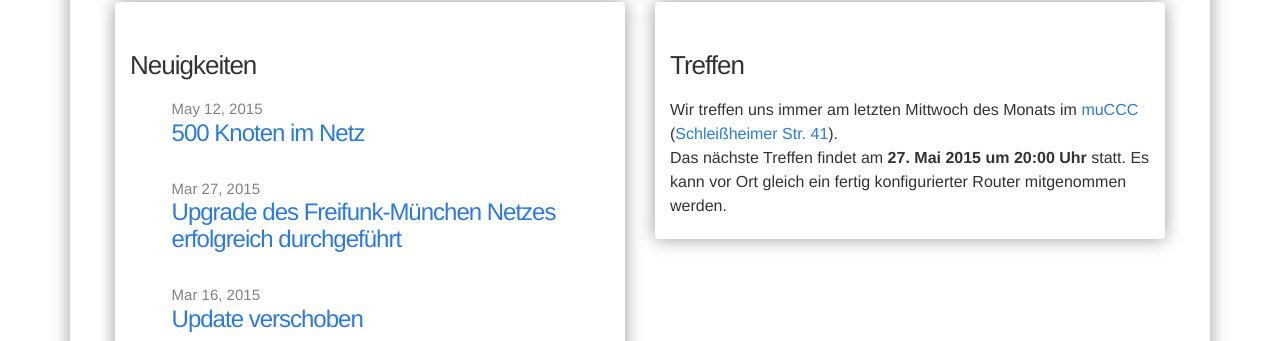
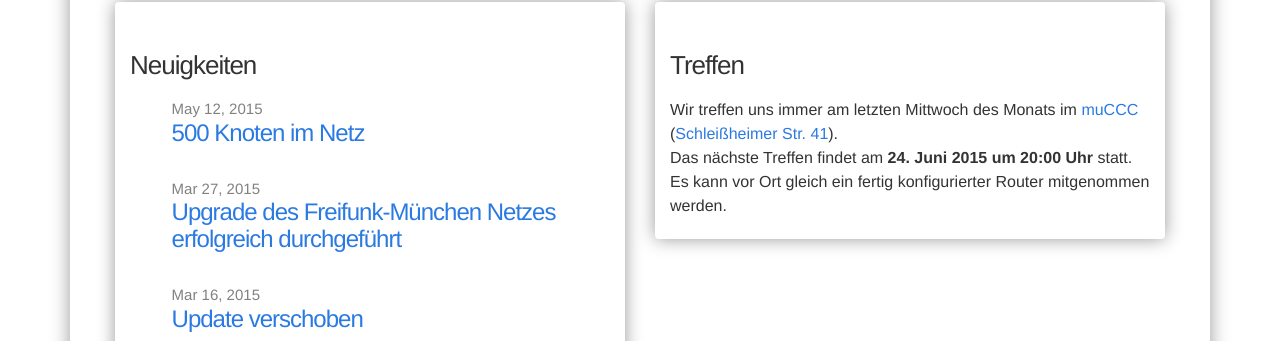
Before and after one commit to freifunkMUC/freifunkmuc.github.io, a Jekyll site: the page built from index.md, in a window 1280 px wide. Shown: the part 335-676 px from the top of the page. Built offline with Jekyll 4.4.1, drawn with Linux system fonts in a browser that asks for light colours; nearby versions of some CDN libraries; a style sheet for code colours, icons or effects is not loaded.

Commit message:
new date

```diff
--- a/_includes/treffen.md
+++ b/_includes/treffen.md
@@ -1,5 +1,5 @@
 ### Treffen
 
 Wir treffen uns immer am letzten Mittwoch des Monats im [muCCC](http://muc.ccc.de) ([Schleißheimer Str. 41](http://osm.org/go/0JAf0IVLh?node=2012031859)). \\
-Das nächste Treffen findet am **27. Mai 2015 um 20:00 Uhr** statt.
+Das nächste Treffen findet am **24. Juni 2015 um 20:00 Uhr** statt.
 Es kann vor Ort gleich ein fertig konfigurierter Router mitgenommen werden.
```
